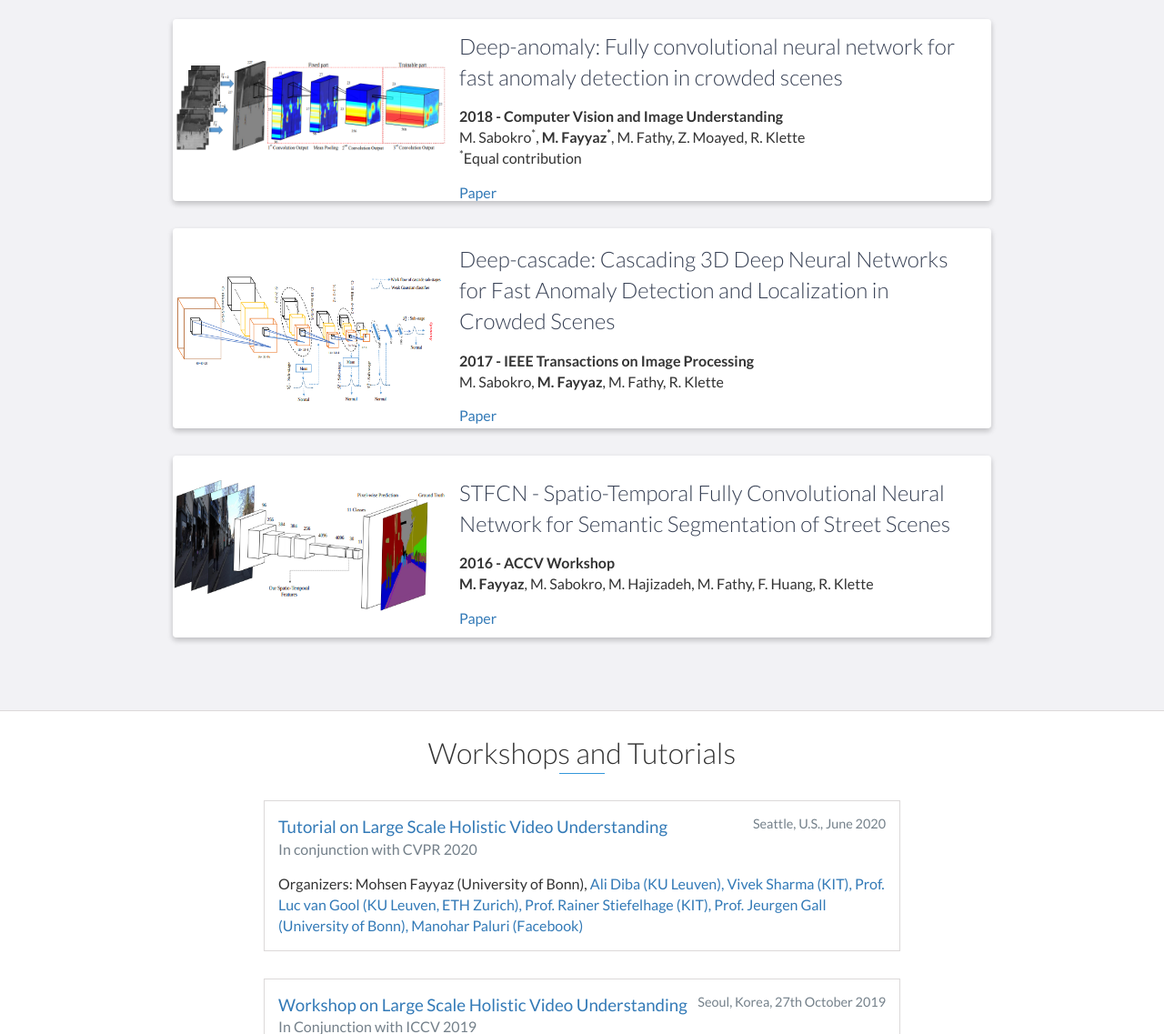
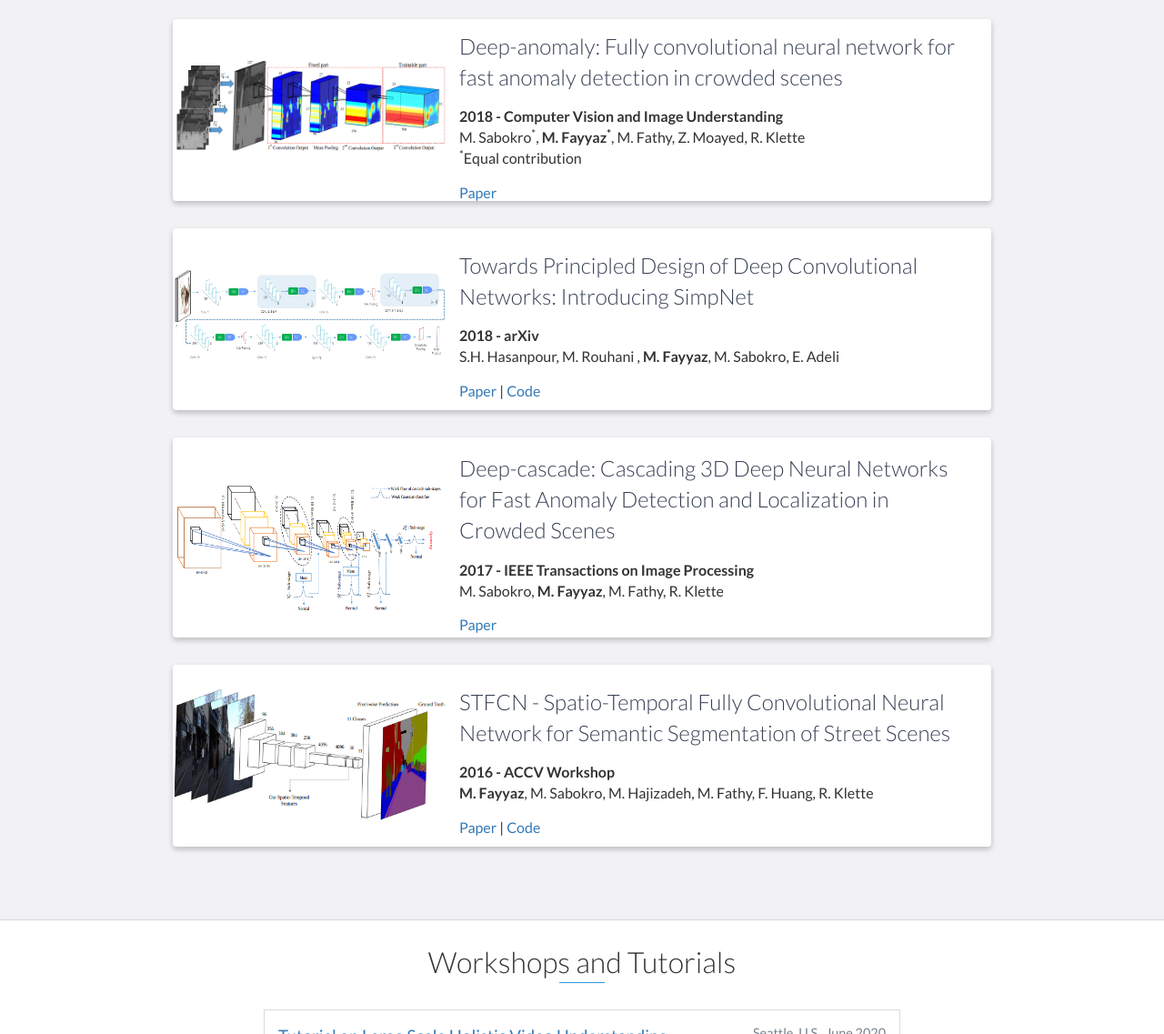
Before and after one commit to MohsenFayyaz89/mohsenfayyaz89.github.io, a website: page index.html in a window 1280 px wide. Shown: the part 2627-3764 px from the top of the page at 91% size. Drawn offline with nearby package versions, Linux system fonts and the light colour scheme.

Commit message:
SimpNet Added, HVU dataset link added

```diff
--- a/index.html
+++ b/index.html
@@ -128,7 +128,7 @@
                             A. Diba<sup>*</sup>, <b>M. Fayyaz<sup>*</sup></b>, V. Sharma<sup>*</sup>, M. Paluri, J. Gall, R. Stiefelhagen, L. Van Gool<br>
                             <sup>*</sup>Equal contribution, listed in alphabetical order
                         </p>
-                        <a href="https://arxiv.org/pdf/1904.11451.pdf">Paper</a>
+                        <a href="https://arxiv.org/pdf/1904.11451.pdf">Paper</a> | <a href="https://github.com/holistic-video-understanding/HVU-Dataset">Data</a> | <a href="https://holistic-video-understanding.github.io/">Project Website</a>
                     </div>
                     <!-- End .project-info -->
             </div>
@@ -162,7 +162,7 @@
                              M. Sabokrou<sup>*</sup>, M. Pourreza<sup>*</sup>, <b>M. Fayyaz<sup>*</sup></b>, R. Entezari, R. Fathy, J. Gall, E. Adeli<br>
                              <sup>*</sup>Equal contribution
                         </p>
-                        <a href="https://arxiv.org/pdf/1805.09521.pdf">Paper</a>
+                        <a href="https://arxiv.org/pdf/1805.09521.pdf">Paper</a> | <a href="https://github.com/masoudpz/AVID-Adversarial-Visual-Irregularity-Detection">Code</a>
                     </div>
                     <!-- End .project-info -->
                 </div>
@@ -203,7 +203,7 @@
                 </div>
                 <!-- End .project -->
 
-        <div class="project shadow-large" style="">
+        		<div class="project shadow-large" style="">
                     <div class="project-image" style="min-height: 200px ">
                         <br>
                         <br>
@@ -218,6 +218,25 @@
                             <sup>*</sup>Equal contribution
                         </p>
                         <a href="https://www.sciencedirect.com/science/article/pii/S1077314218300249?via%3Dihub#!">Paper</a>
+                    </div>
+                    <!-- End .project-info -->
+                </div>
+                <!-- End .project -->
+
+                <div class="project shadow-large" style="">
+                    <div class="project-image" style="min-height: 200px ">
+                        <br>
+                        <br>
+                        <img src="images/Papers/SimpNet.jpg" width=300 height=100/>
+                    </div>
+                    <!-- End .project-image -->
+                    <div class="project-info">
+                        <p>
+                            <h3>Towards Principled Design of Deep Convolutional Networks: Introducing SimpNet</h3>
+                            <b>2018 - arXiv</b><br>
+                            S.H. Hasanpour, M. Rouhani , <b>M. Fayyaz</b>, M. Sabokro, E. Adeli<br>
+                        </p>
+                        <a href="https://arxiv.org/abs/1802.06205">Paper</a> | <a href="https://github.com/Coderx7/SimpNet">Code</a>
                     </div>
                     <!-- End .project-info -->
                 </div>
@@ -255,7 +274,7 @@
                 <b>M. Fayyaz</b>, M. Sabokro, M. Hajizadeh, M. Fathy, F. Huang, R. Klette<br>
 
             </p>
-                        <a href="https://link.springer.com/chapter/10.1007/978-3-319-54407-6_33?lipi=urn%3Ali%3Apage%3Ad_flagship3_profile_view_base%3Bto8V7%2FaVTHinS9Xj9MkMgw%3D%3D">Paper</a>
+                        <a href="https://link.springer.com/chapter/10.1007/978-3-319-54407-6_33?lipi=urn%3Ali%3Apage%3Ad_flagship3_profile_view_base%3Bto8V7%2FaVTHinS9Xj9MkMgw%3D%3D">Paper</a>  | <a href="https://github.com/MohsenFayyaz89/STFCN">Code</a>
                     </div>
                     <!-- End .project-info -->
                 </div>
```
Also changed, not shown: images/Papers/SimpNet.jpg (added).
